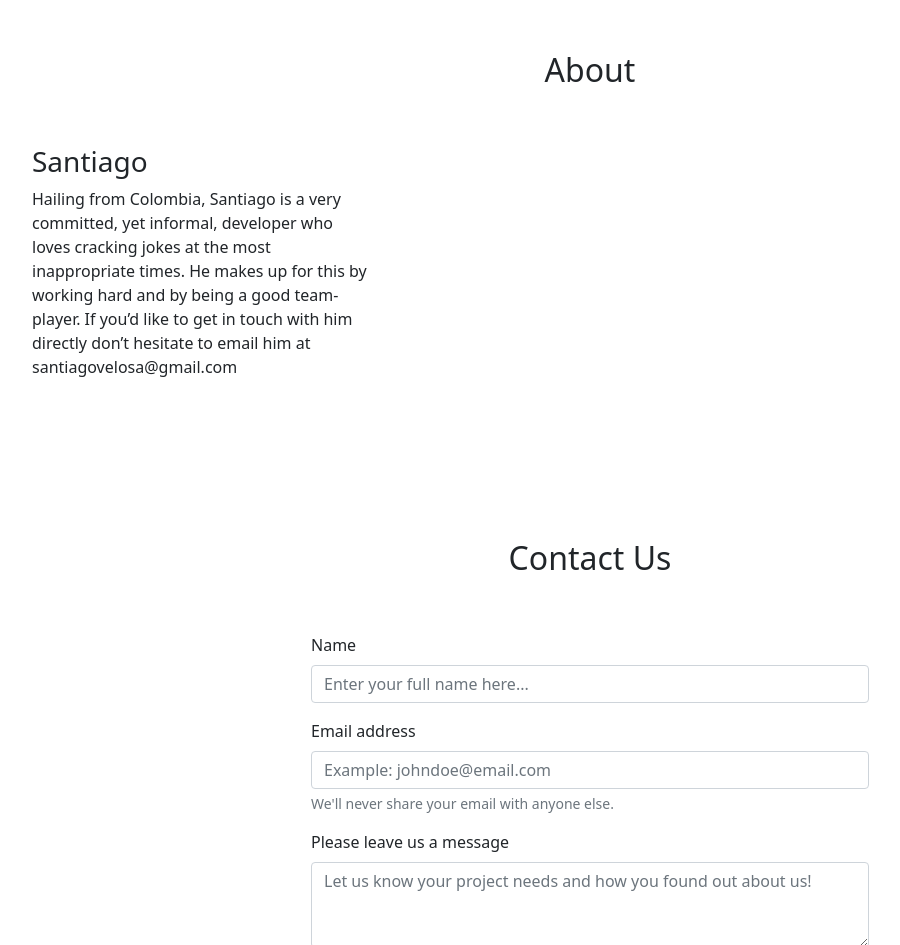
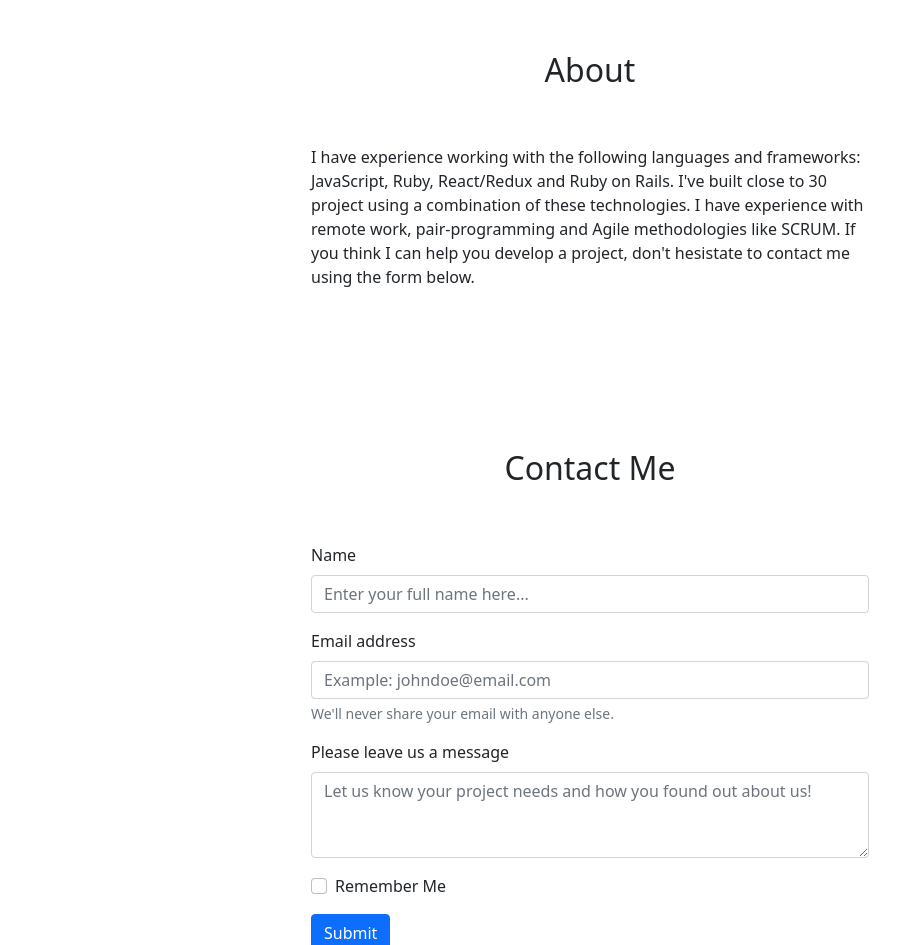
Before and after one commit to vechicin/Bootstrap-Portfolio, a website: page index.html in a window 1280 px wide. Shown: the part 1466-2411 px from the top of the page, without its empty margins (50-950 px from the left). Drawn offline with nearby package versions, Linux system fonts and the light colour scheme.

Commit message:
Edit index.html

```diff
--- a/index.html
+++ b/index.html
@@ -327,23 +327,18 @@
       <h2 class="text-center py-5">About</h2>
       <div class="container d-flex justify-content-center">
         <div class="row g-5">
-          <div class="col-lg-4 col-md-6">
-            <h3>Santiago</h3>
-            <p>Hailing from Colombia, Santiago is a very committed, yet informal,
-              developer who loves cracking jokes at the most inappropriate times.
-              He makes up for this by working hard and by being a good team-player.
-              If you’d like to get in touch with him directly don’t hesitate to email him at santiagovelosa@gmail.com
-            </p>
+          <div class="d-flex flex-column justify-content-center align-items-center">
+            <p class="about-description">I have experience working with the following languages and frameworks: JavaScript, Ruby, React/Redux and Ruby on Rails. I've built close to 30 project using a combination of these technologies. I have experience with remote work, pair-programming and Agile methodologies like SCRUM. If you think I can help you develop a project, don't hesistate to contact me using the form below.</p>
           </div>
         </div>
       </div>
     </section>
 
     <section id="scrollspyContactUs" class="py-5">
-      <h2 class="text-center py-5">Contact Us</h2>
+      <h2 class="text-center py-5">Contact Me</h2>
       <div class="container d-flex justify-content-center">
         <div class="col-lg-6 col-sm-10">
-          <form>
+          <form action="https://formspree.io/f/mknyekjv" method="POST">
             <div class="mb-3">
               <label for="fullName" class="form-label">Name</label>
               <input type="text" class="form-control" id="fullName" placeholder="Enter your full name here..." required>
--- a/styles.css
+++ b/styles.css
@@ -14,3 +14,7 @@ footer {
 footer ul {
   list-style: none;
 }
+
+.about-description {
+  width: 50%;
+}
```
